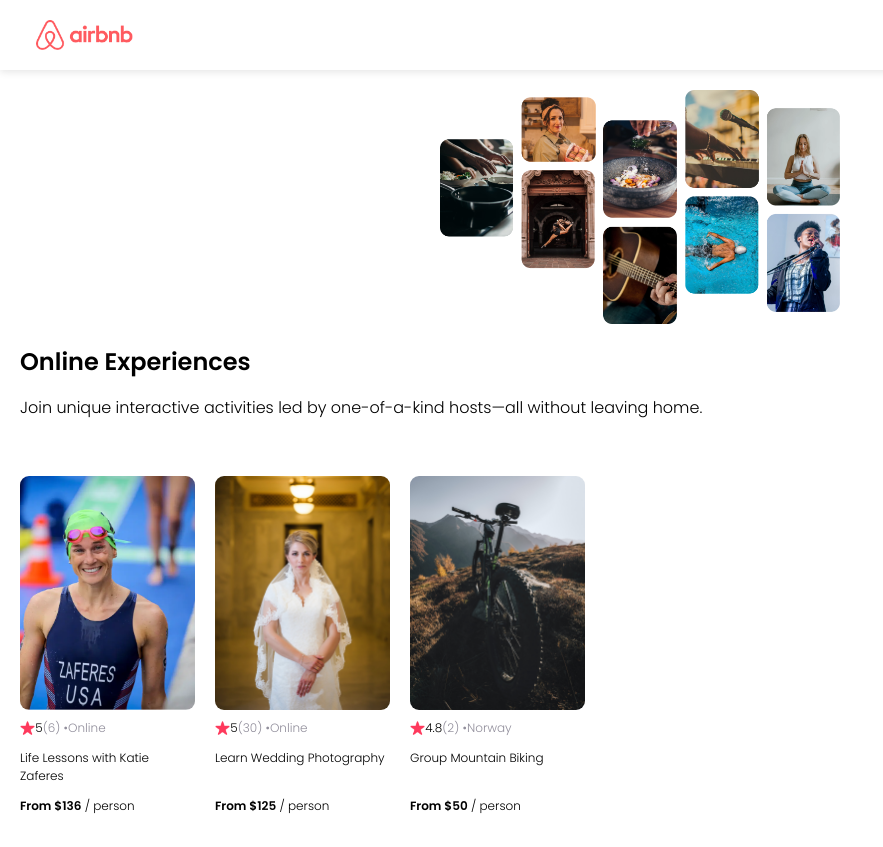
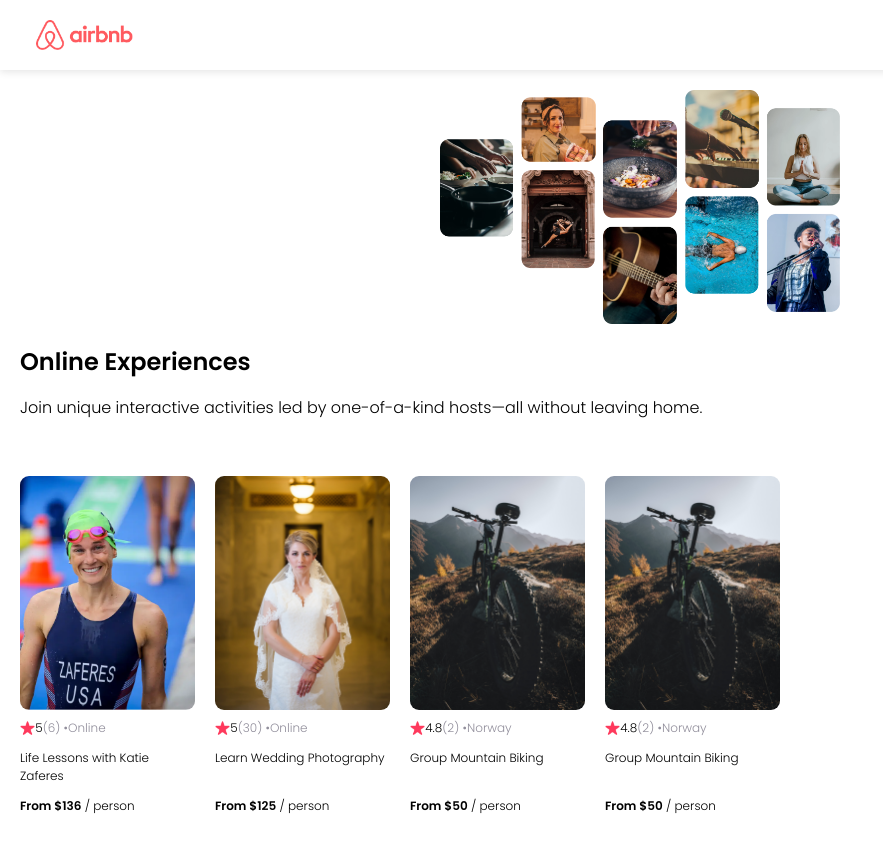
Before and after one commit to jameel-fullstackdeveloper/react-airbnb, a React (Vite) app: page / in a window 1280 px wide. Shown: the whole page, without its empty margins (0-883 px from the left). Built offline with nearby package versions, Linux system fonts and the light colour scheme.

Commit message:
Update data.js

```diff
--- a/src/data.js
+++ b/src/data.js
@@ -37,5 +37,18 @@ export default [
         },
         location: "Norway",
         openSpots: 3,
+    },
+    {
+        id: 3,
+        title: "Group Mountain Biking",
+        description: "Experience the beautiful Norwegian landscape and meet new friends all while conquering rugged terrain on your mountain bike. (Bike provided!)",
+        price: 50,
+        coverImg: "mountain-bike.png",
+        stats: {
+            rating: 4.8,
+            reviewCount: 2
+        },
+        location: "Norway",
+        openSpots: 3,
     }
 ]
```
